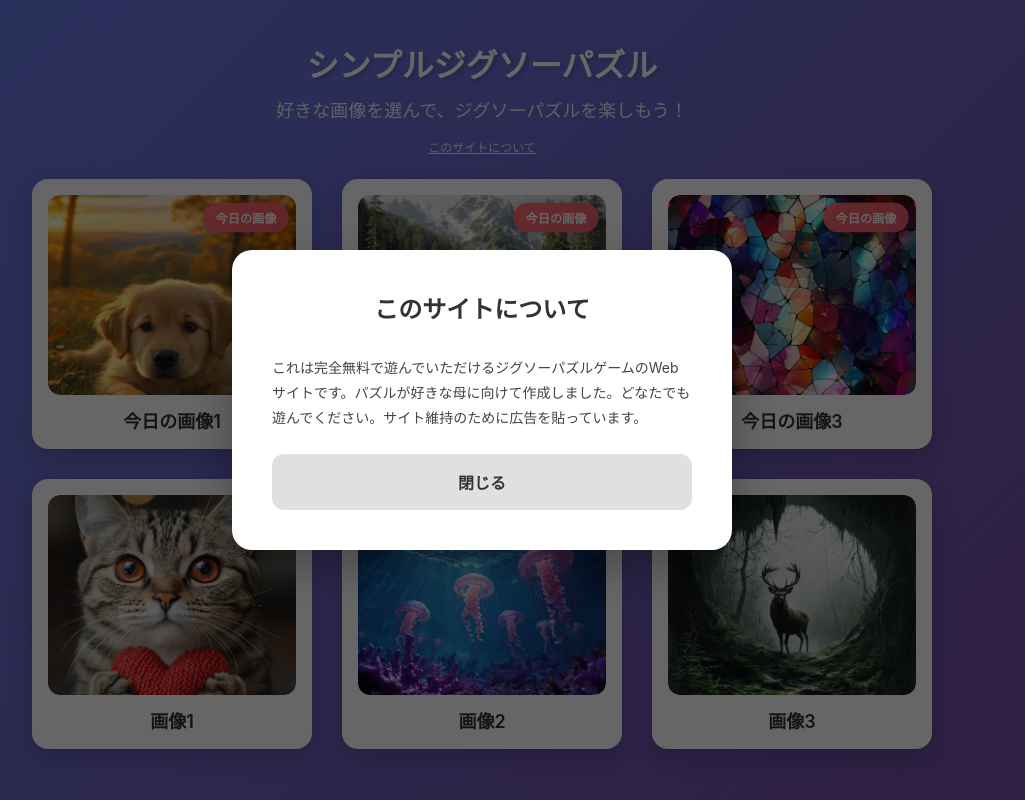
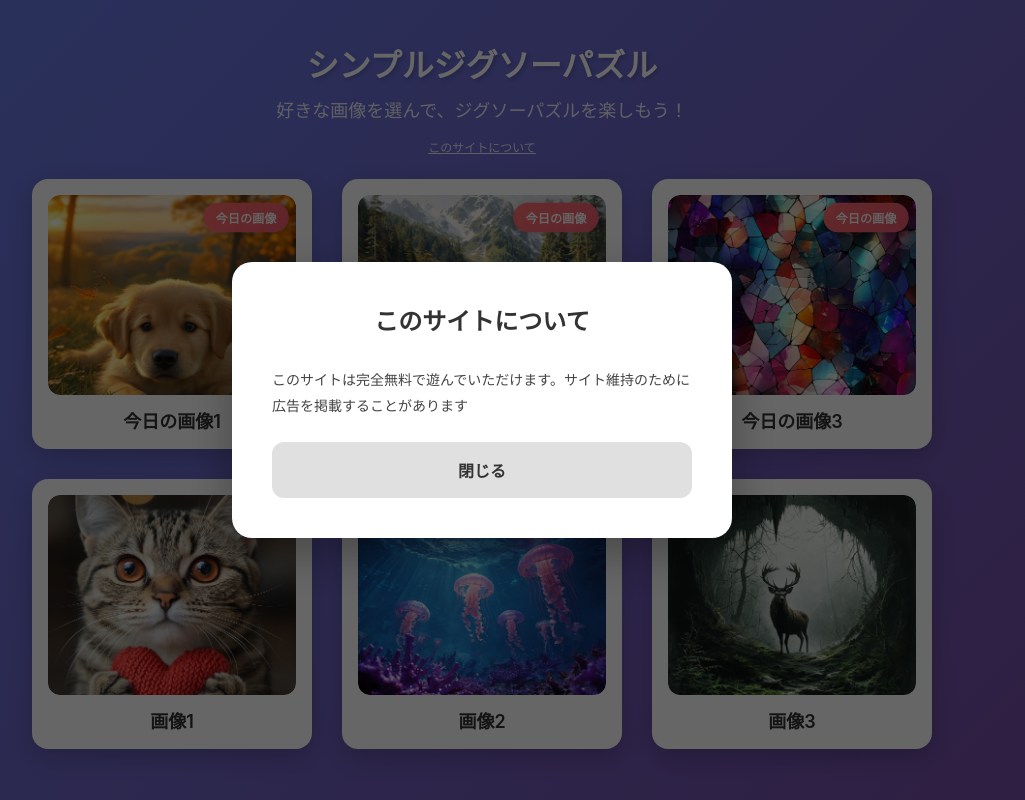
Before and after one commit to yuharih/simplejigsawpuzzle, a React (Vite) app: page / in a window 1280 px wide. Both pictures are taken after a click on the button "このサイトについて". Shown: the whole page, without its empty margins (158-1183 px from the left). Built offline with nearby package versions, Linux system fonts and the light colour scheme.

Commit message:
feat(ui): プレイゾーンを正方形フィット（aspect-ratio）\nchore(copy): 『このサイトについて』文言更新

```diff
--- a/src/components/ImageSelectionView.tsx
+++ b/src/components/ImageSelectionView.tsx
@@ -140,7 +140,7 @@ function ImageSelectionView({ onImageSelect }: ImageSelectionViewProps) {
           <div className="modal-content" onClick={(e) => e.stopPropagation()}>
             <h2 className="modal-title">このサイトについて</h2>
             <p className="about-text">
-              これは完全無料で遊んでいただけるジグソーパズルゲームのWebサイトです。パズルが好きな母に向けて作成しました。どなたでも遊んでください。サイト維持のために広告を貼っています。
+              このサイトは完全無料で遊んでいただけます。サイト維持のために広告を掲載することがあります
             </p>
             <button className="cancel-button" onClick={() => setShowAboutModal(false)}>閉じる</button>
           </div>
--- a/src/components/PlayView.css
+++ b/src/components/PlayView.css
@@ -187,6 +187,7 @@
   border: 3px solid rgba(255, 255, 255, 0.5);
   overflow: hidden;
   touch-action: none; /* タッチスクロールを抑止しドラッグを優先 */
+  aspect-ratio: 1 / 1; /* 常に正方形を維持して画像サイズにフィット */
 }
 
 .puzzle-guide {
```
